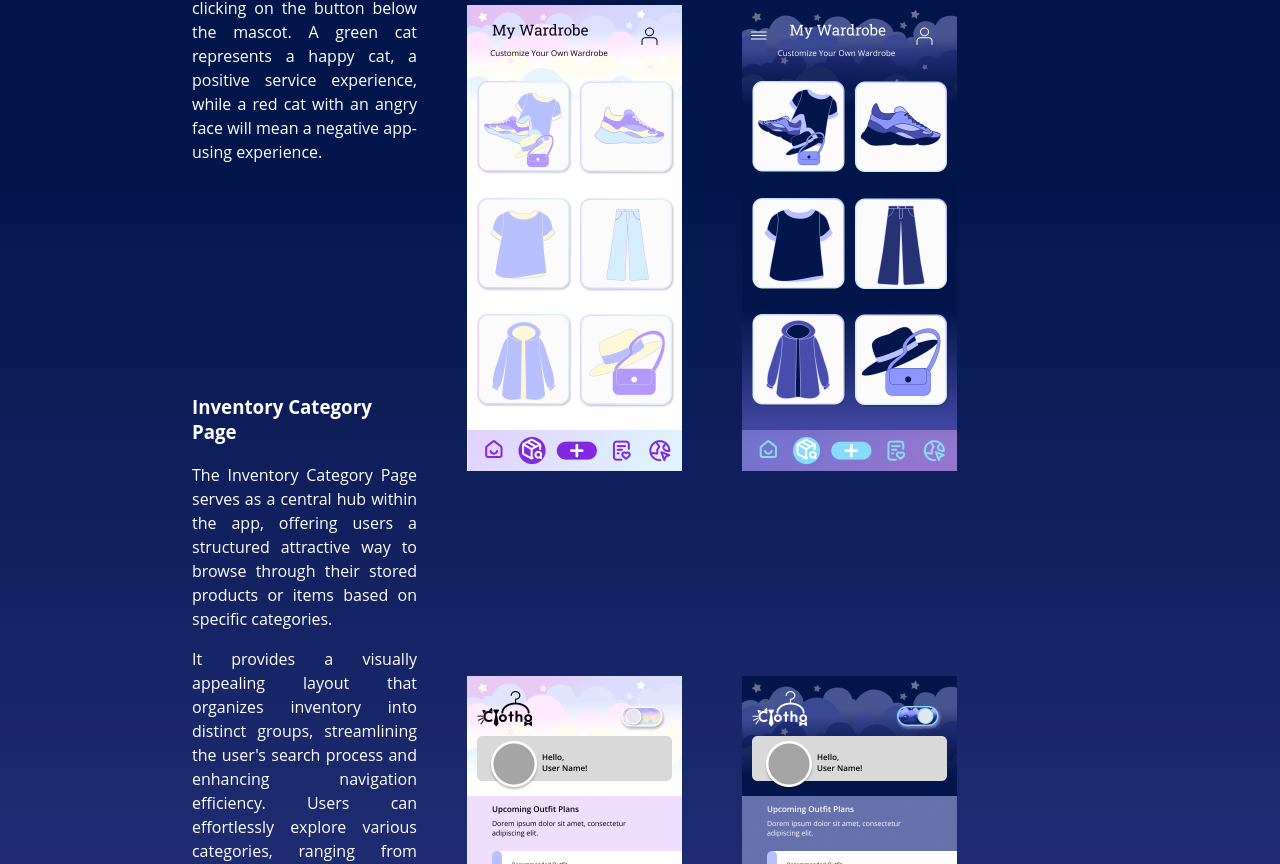
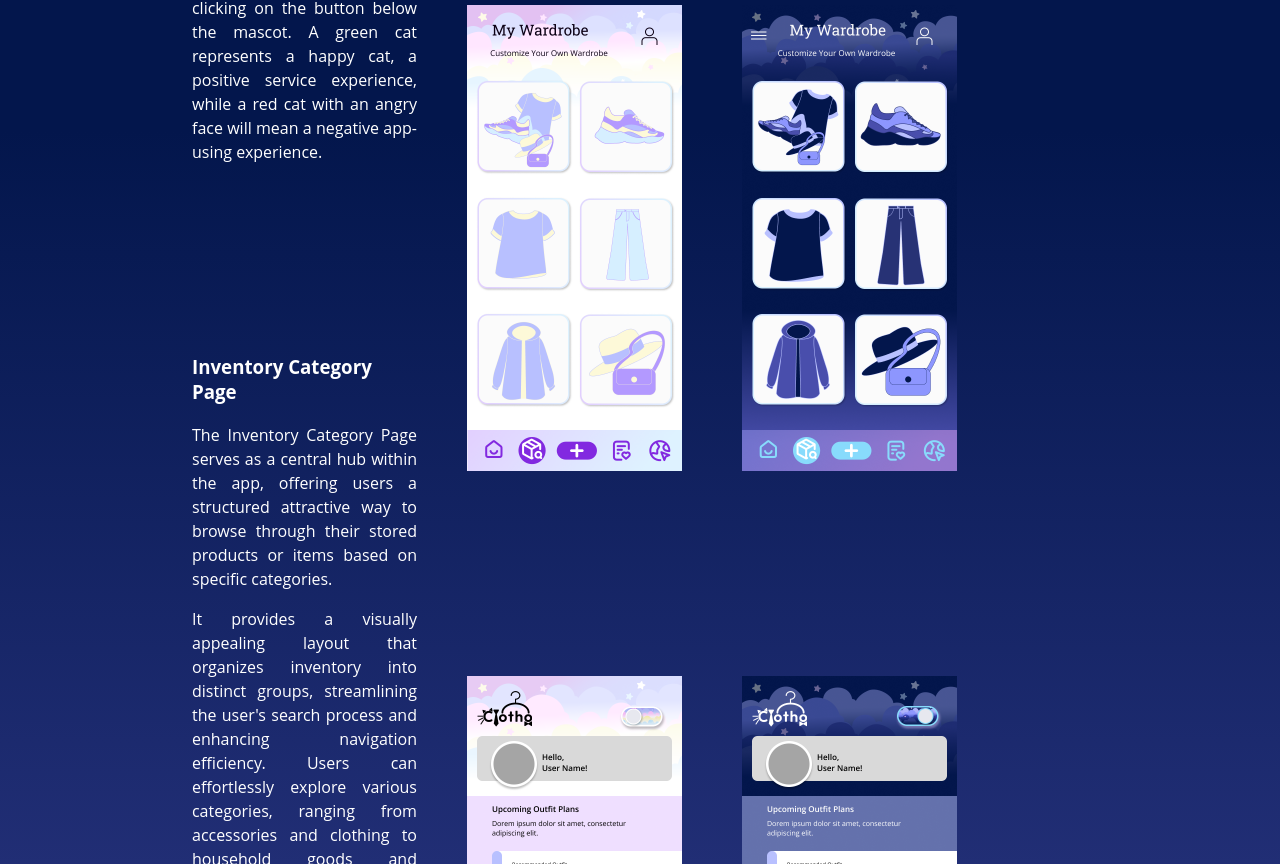
Before and after one commit to SamanthaYan298/Clotho, a Next.js app: page /Graphics in a window 1280 px wide. Shown: the part 3776-4640 px from the top of the page. Built offline with nearby package versions, Linux system fonts and the light colour scheme.

Commit message:
Update Graphics.module.css

```diff
--- a/styles/Graphics.module.css
+++ b/styles/Graphics.module.css
@@ -292,7 +292,7 @@
 }
 
 .headline {
-    padding-top: 200px;
+    padding-top: 160px;
 }
 
 .homePage {
```
